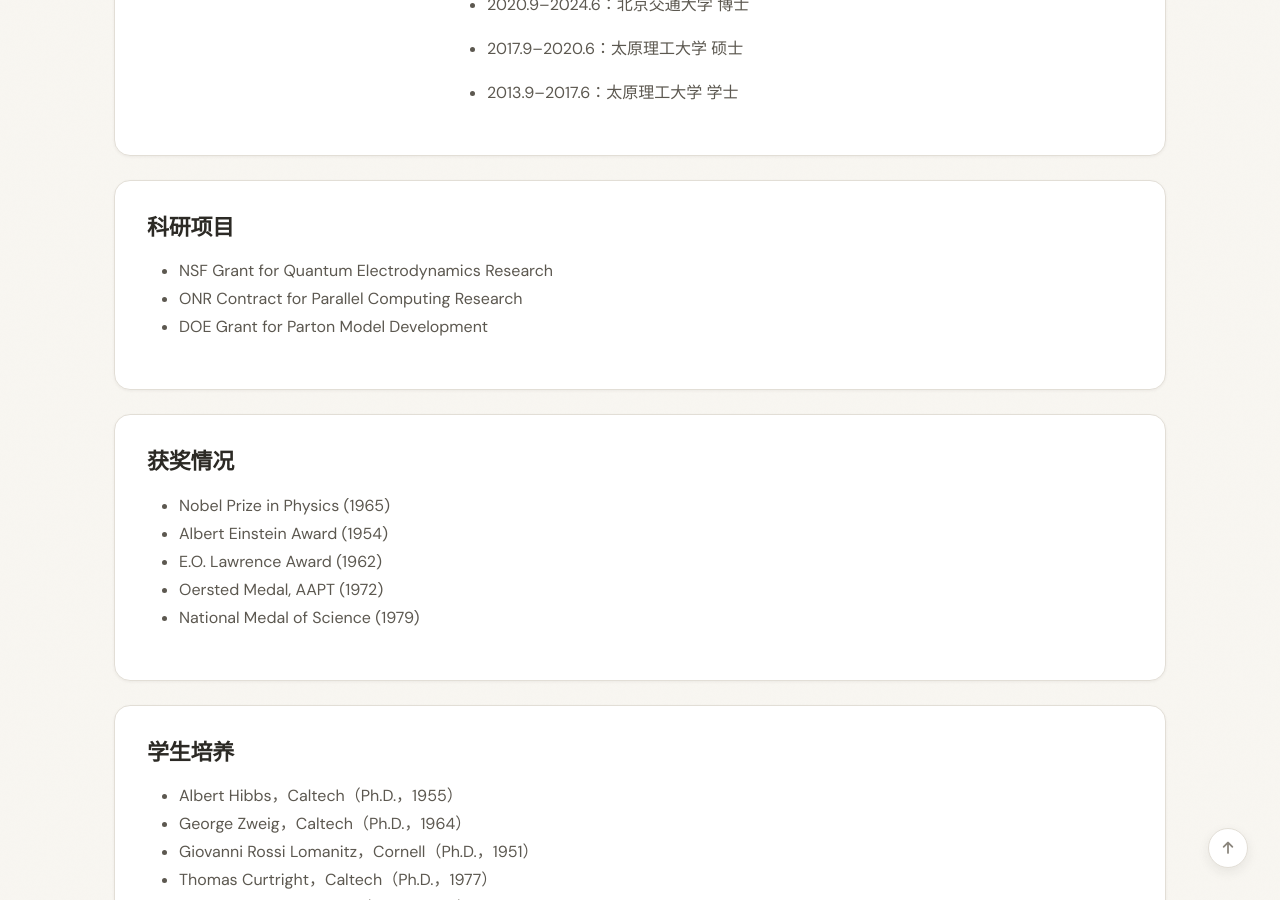
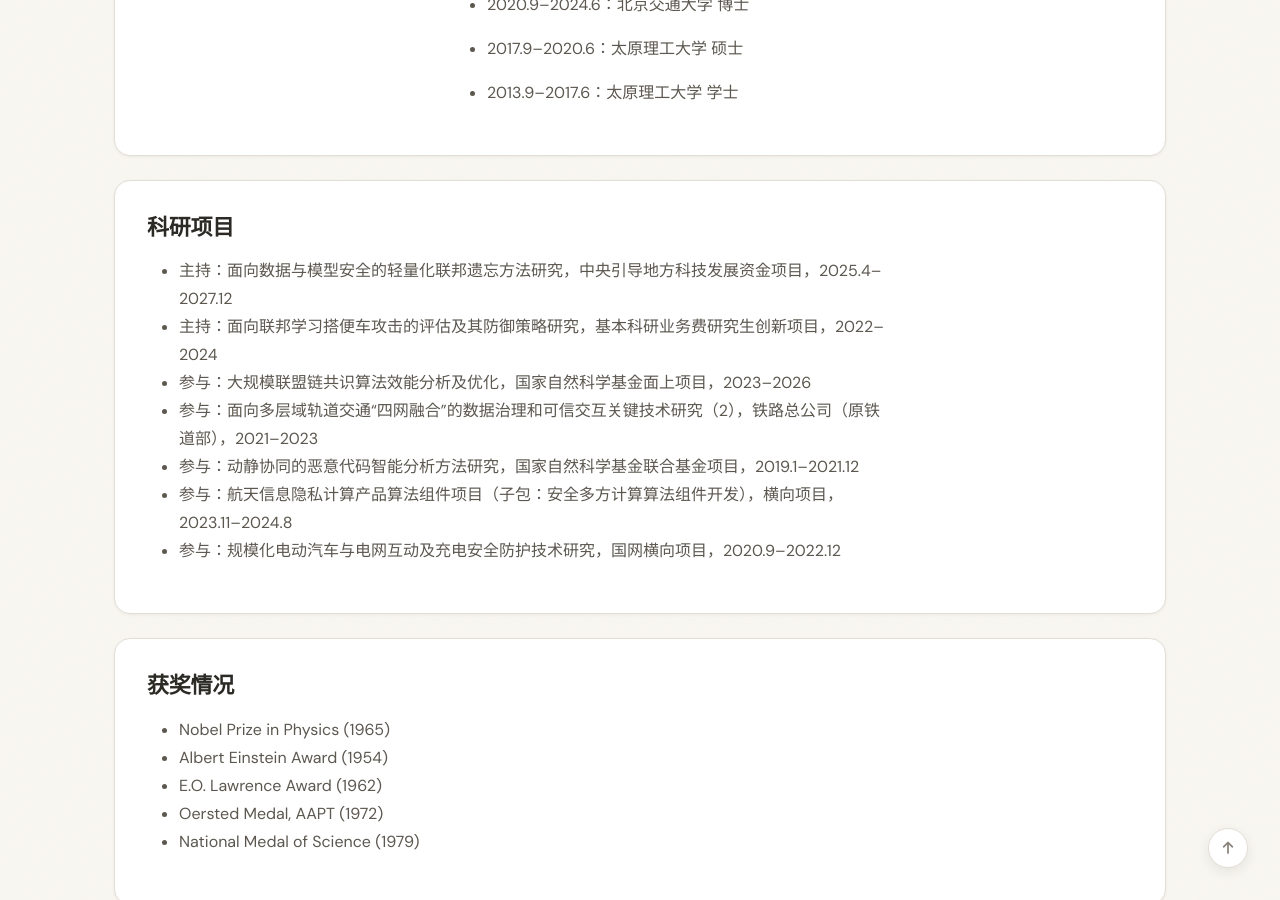
Before and after one commit to SKLIIS-AIS/lab_website, a Jekyll site: the page built from _pages/about.md, in a window 1280 px wide and 900 px high, scrolled down 639 px. Built offline with Jekyll 4.4.1, drawn with Linux system fonts in a browser that asks for light colours; a style sheet for code colours, icons or effects is not loaded.

Commit message:
Update grants.yml
 修改科研项目模块

```diff
--- a/_data/grants.yml
+++ b/_data/grants.yml
@@ -1,5 +1,9 @@
 # Grants and funding, shown on the About page.
 # Each entry needs: name
-- name: NSF Grant for Quantum Electrodynamics Research
-- name: ONR Contract for Parallel Computing Research
-- name: DOE Grant for Parton Model Development
+- name: "主持：面向数据与模型安全的轻量化联邦遗忘方法研究，中央引导地方科技发展资金项目，2025.4–2027.12"
+- name: "主持：面向联邦学习搭便车攻击的评估及其防御策略研究，基本科研业务费研究生创新项目，2022–2024"
+- name: "参与：大规模联盟链共识算法效能分析及优化，国家自然科学基金面上项目，2023–2026"
+- name: "参与：面向多层域轨道交通“四网融合”的数据治理和可信交互关键技术研究（2），铁路总公司（原铁道部），2021–2023"
+- name: "参与：动静协同的恶意代码智能分析方法研究，国家自然科学基金联合基金项目，2019.1–2021.12"
+- name: "参与：航天信息隐私计算产品算法组件项目（子包：安全多方计算算法组件开发），横向项目，2023.11–2024.8"
+- name: "参与：规模化电动汽车与电网互动及充电安全防护技术研究，国网横向项目，2020.9–2022.12"
```
